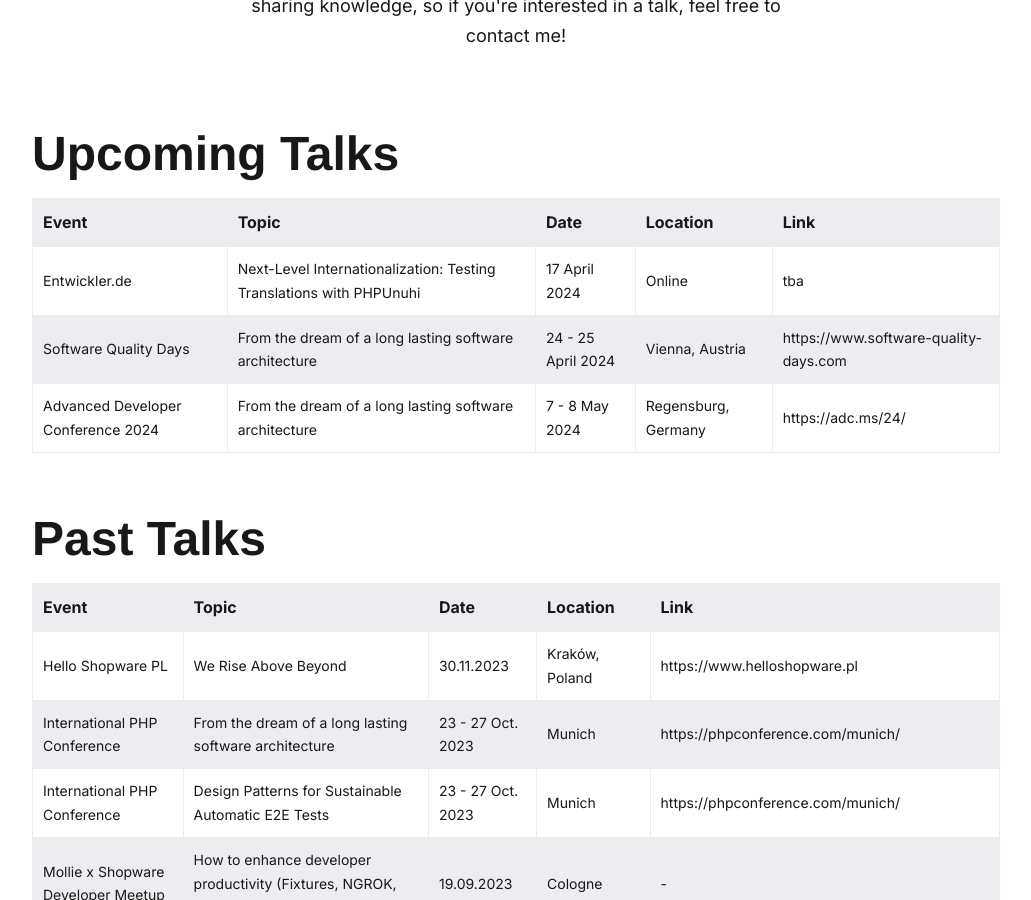
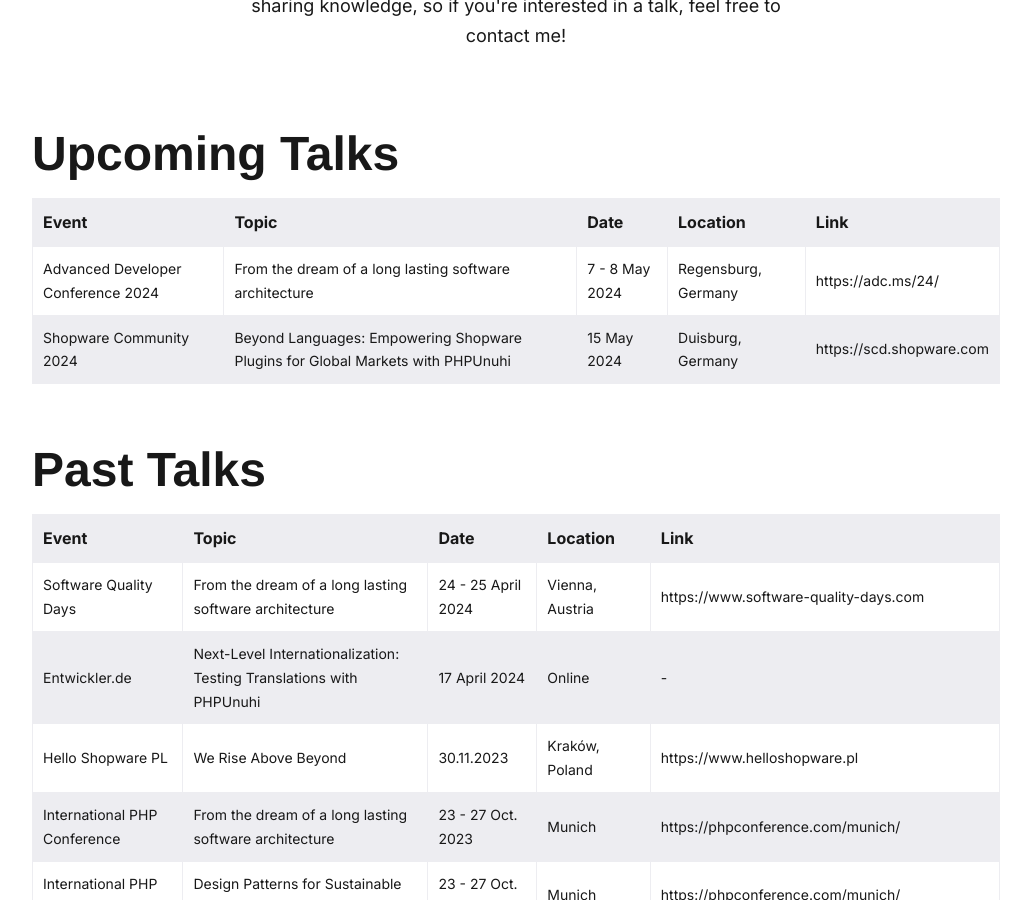
Before and after one commit to boxblinkracer/boxblinkracer.github.io, a Jekyll site: the page built from talks/index.html, in a window 1280 px wide and 900 px high, scrolled down 296 px. Shown: the whole window, without its empty margins (124-1155 px from the left). Built offline with Jekyll 4.4.1, drawn with Linux system fonts in a browser that asks for light colours; nearby versions of some CDN libraries; some web fonts are replaced.

Commit message:
update talks

```diff
--- a/talks/index.html
+++ b/talks/index.html
@@ -31,25 +31,18 @@
                                 <th>Link</th>
                             </tr>
                             <tr>
-                                <td>Entwickler.de</td>
-                                <td>Next-Level Internationalization: Testing Translations with PHPUnuhi</td>
-                                <td>17 April 2024</td>
-                                <td>Online</td>
-                                <td>tba</td>
-                            </tr>
-                            <tr>
-                                <td>Software Quality Days</td>
-                                <td>From the dream of a long lasting software architecture</td>
-                                <td>24 - 25 April 2024</td>
-                                <td>Vienna, Austria</td>
-                                <td><a target="_blank" href="https://www.software-quality-days.com">https://www.software-quality-days.com</a></td>
-                            </tr>
-                            <tr>
                                 <td>Advanced Developer Conference 2024</td>
                                 <td>From the dream of a long lasting software architecture</td>
                                 <td>7 - 8 May 2024</td>
                                 <td>Regensburg, Germany</td>
                                 <td><a target="_blank" href="https://adc.ms/24/">https://adc.ms/24/</a></td>
+                            </tr>
+                            <tr>
+                                <td>Shopware Community 2024</td>
+                                <td>Beyond Languages: Empowering Shopware Plugins for Global Markets with PHPUnuhi</td>
+                                <td>15 May 2024</td>
+                                <td>Duisburg, Germany</td>
+                                <td><a target="_blank" href="https://scd.shopware.com">https://scd.shopware.com</a></td>
                             </tr>
                         </table>
                     </div>
@@ -74,6 +67,20 @@
                                 <th>Date</th>
                                 <th>Location</th>
                                 <th>Link</th>
+                            </tr>
+                            <tr>
+                                <td>Software Quality Days</td>
+                                <td>From the dream of a long lasting software architecture</td>
+                                <td>24 - 25 April 2024</td>
+                                <td>Vienna, Austria</td>
+                                <td><a target="_blank" href="https://www.software-quality-days.com">https://www.software-quality-days.com</a></td>
+                            </tr>
+                            <tr>
+                                <td>Entwickler.de</td>
+                                <td>Next-Level Internationalization: Testing Translations with PHPUnuhi</td>
+                                <td>17 April 2024</td>
+                                <td>Online</td>
+                                <td>-</td>
                             </tr>
                             <tr>
                                 <td>Hello Shopware PL</td>
```
